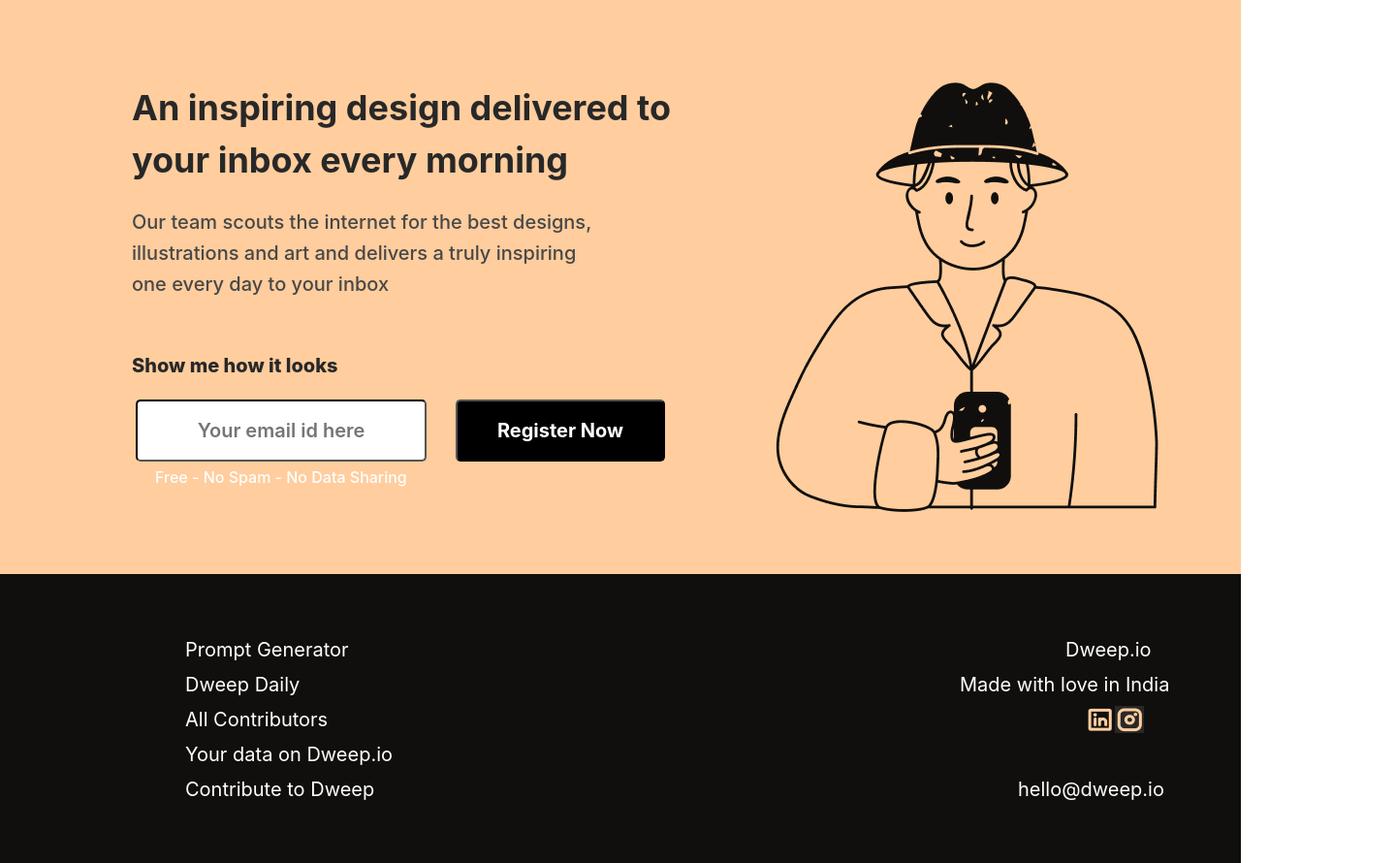
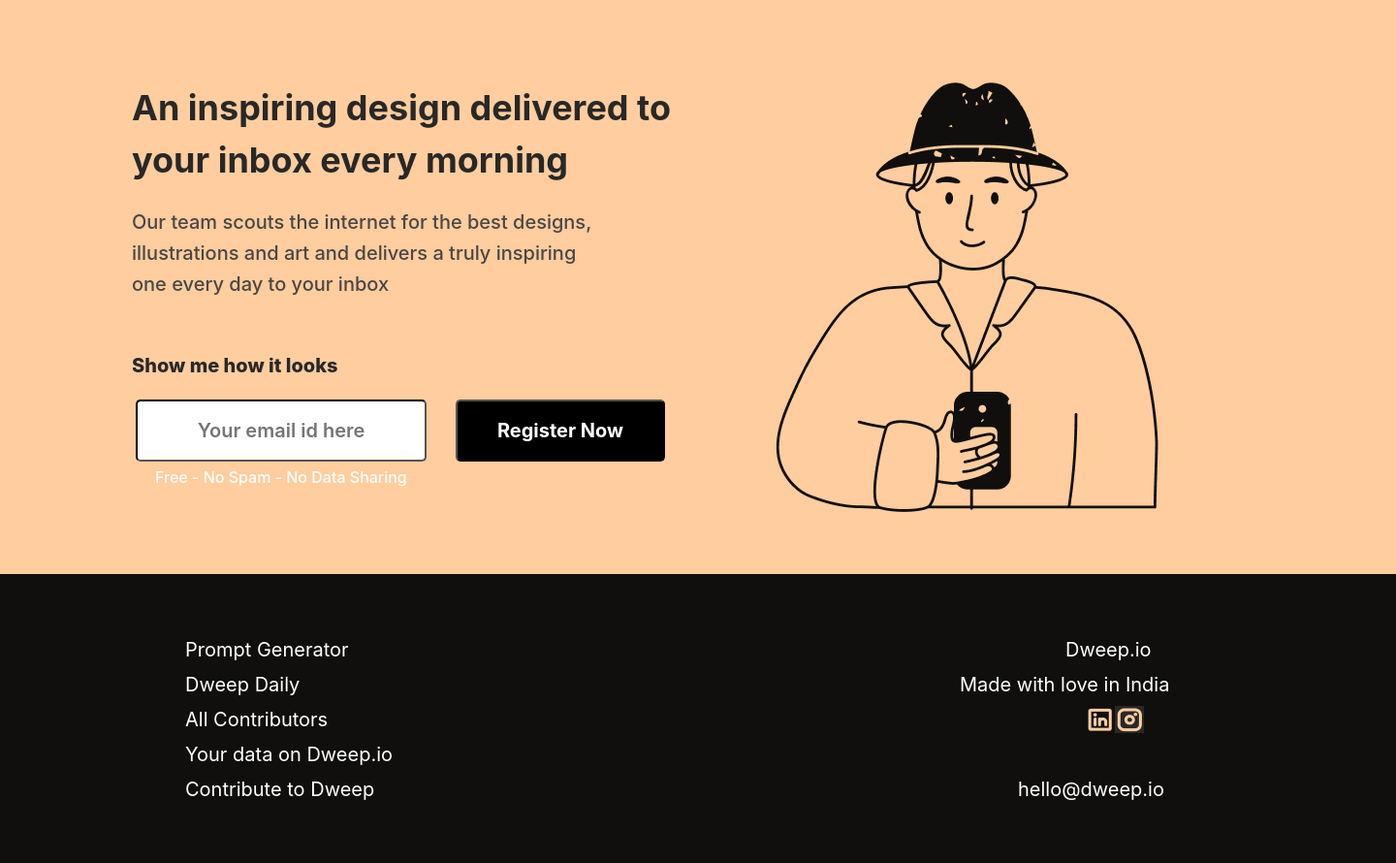
Before and after one commit to yashu6march/minor1, a plain HTML site: page index.html in a window 1280 px wide. Shown: the whole page at 97% size, 1440 px wide, since content can reach past the window. Drawn offline with Linux system fonts and the light colour scheme.

Commit message:
Update style.css

```diff
--- a/style.css
+++ b/style.css
@@ -7,7 +7,7 @@ padding: 0;
 #rectangle11{
 
   background-color: #ffcd9e;
-  width: 100pw;
+  width: 1440px;
   height: 592px;
   flex-shrink: 0;
   position: relative;
@@ -15,7 +15,7 @@ padding: 0;
 
 #rectangle17{
 background-color: #100F0D;
-width: 100pw;
+width: 1440px;
 height: 298px;
 flex-shrink: 0;
 position: relative;
```
